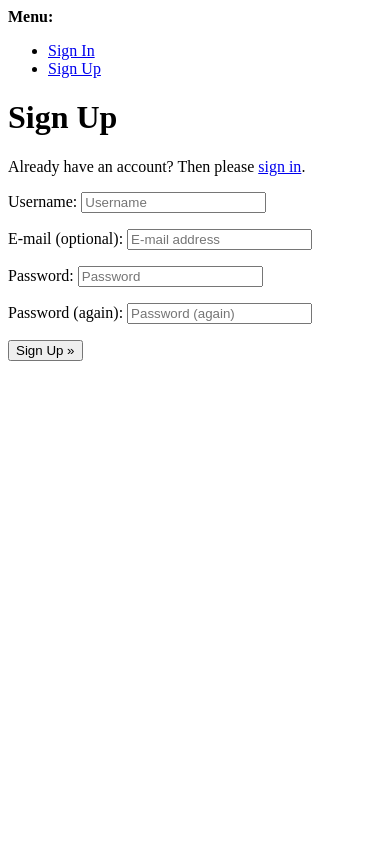
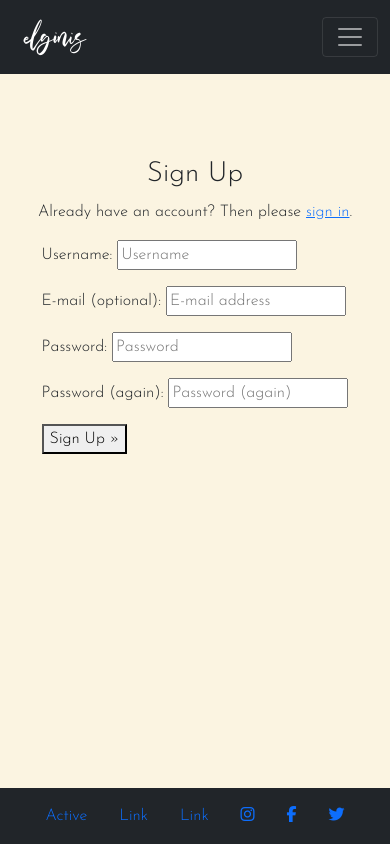
Before and after one commit to dannymagnus/CI_MS4_Elginis_Restaurant, a Django app: page /accounts/signup/ in a window 390 px wide. Run offline with Django 3.2, Linux system fonts and the light colour scheme; some libraries are stand-ins or nearby versions.

Commit message:
style signup

```diff
--- a/about/models.py
+++ b/about/models.py
@@ -3,7 +3,7 @@ from django.db import models
 # Create your models here.
 class About(models.Model):
     title = models.CharField(max_length=50)
-    body = models.TextField(max_length=500)
+    body = models.TextField(max_length=1000)
     image = models.ImageField(upload_to='about/')
 
     class Meta:
--- a/static/css/style.css
+++ b/static/css/style.css
@@ -11,7 +11,7 @@
 }
 
 .navbar-brand.active {
-    color:red;
+    color: white;
 }
 
 body {
--- a/templates/account/signup.html
+++ b/templates/account/signup.html
@@ -1,10 +1,11 @@
-{% extends "account/base.html" %}
+{% extends "base.html" %}
 
 {% load i18n %}
 
 {% block head_title %}{% trans "Signup" %}{% endblock %}
 
 {% block content %}
+<div class="container d-flex align-items-center flex-column margin-top-10vh justify-content-center">
   <h1>{% trans "Sign Up" %}</h1>
 
   <p>{% blocktrans %}Already have an account? Then please <a href="{{ login_url }}">sign in</a>.{% endblocktrans %}</p>
@@ -18,4 +19,6 @@
     <button type="submit">{% trans "Sign Up" %} &raquo;</button>
   </form>
 
+</div>
+
 {% endblock %}
--- a/templates/base.html
+++ b/templates/base.html
@@ -19,7 +19,7 @@
         <!--Bootstrap Nav bar ammended with custom CSS-->
         <nav class="navbar navbar-expand-lg navbar-dark bg-dark">
             <div class="container-fluid">
-                <a class="navbar-brand active heading-font margin-left-3vw" href="#">Elginis</a>
+                <a class="navbar-brand active heading-font margin-left-3vw" href="#">elginis</a>
                 <button class="navbar-toggler" type="button" data-bs-toggle="collapse"
                     data-bs-target="#navbarSupportedContent" aria-controls="navbarSupportedContent"
                     aria-expanded="false" aria-label="Toggle navigation">
@@ -50,7 +50,7 @@
                         <li class="nav-item">
                             <a class="nav-link" href="#">Contact Us</a>
                         </li>
-                        <li class="nav-item">
+                        <li class="nav-item d-lg-none">
                             <a class="nav-link" href="{% url 'bookings:make_booking' %}">Reserve Table</a>
                         </li>
                         {% if user.is_authenticated %}
```
Lines whose indentation alone changed are shown as unchanged.
